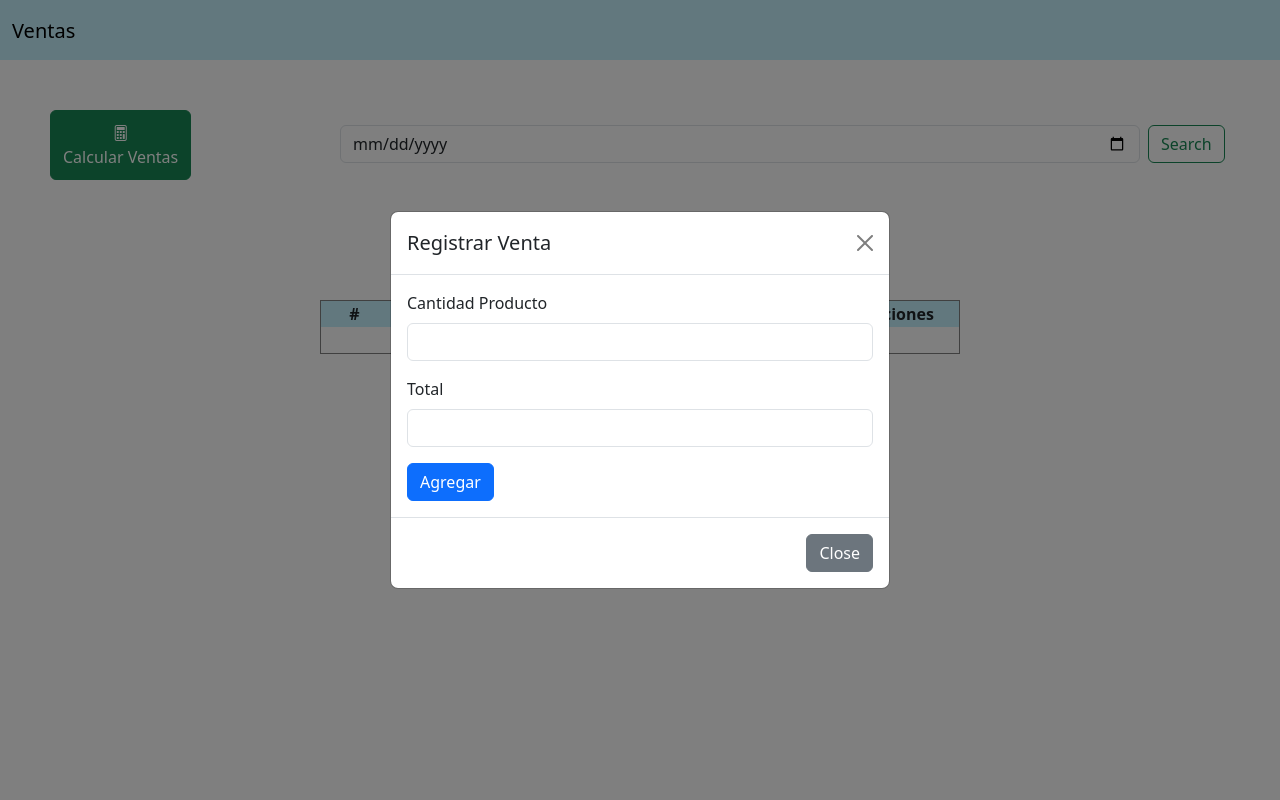
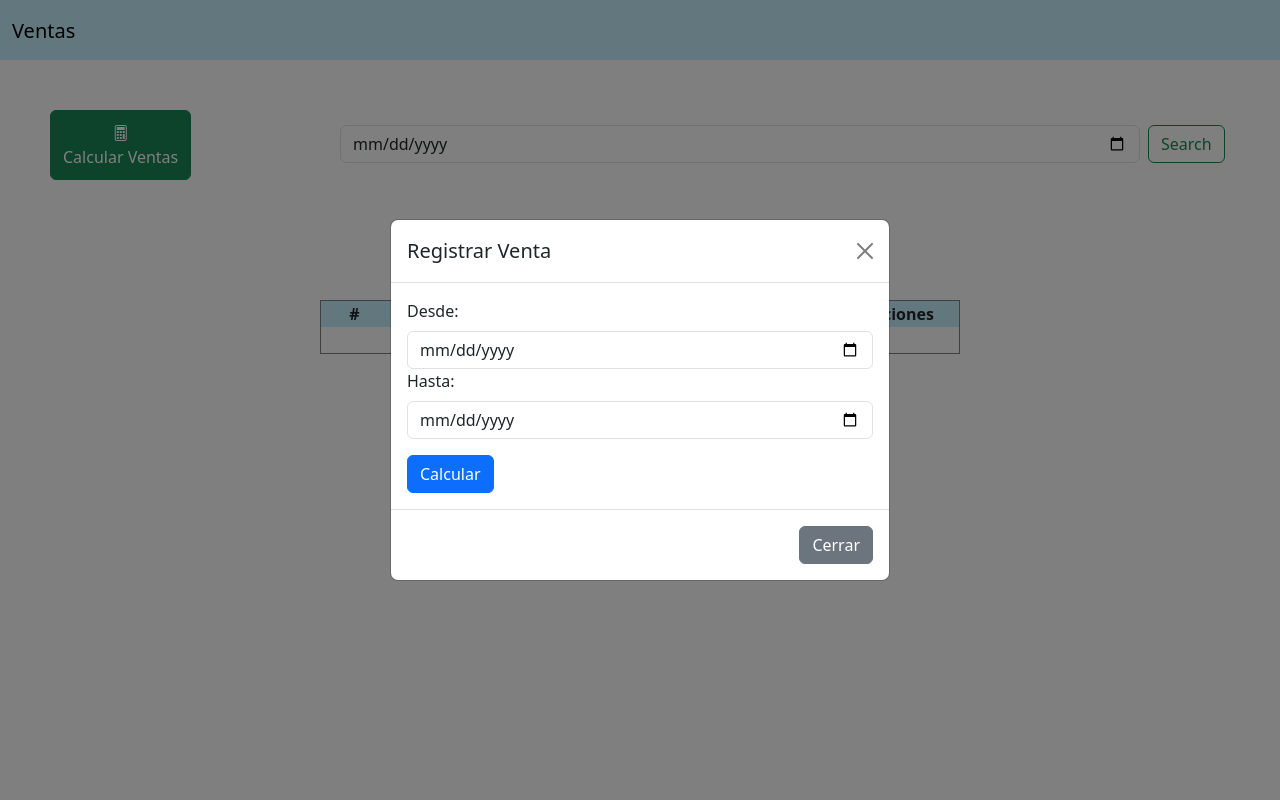
Before and after one commit to JonDev12/LA-PASADITA-MVC, a PHP site: page /Ventas.php in a window 1280 px wide, after a click on "Calcular Ventas"; the page is wider, and only the part inside the window is pictured. Run offline with PHP 8.4, Linux system fonts and the light colour scheme; data that the repository does not hold is empty.

Commit message:
Deshago cambios

```diff
--- a/View/Ordenes.php
+++ b/View/Ordenes.php
@@ -62,7 +62,7 @@ $ord = new ControllerOrders();
 
                     <div class="modal-body">
                         <!-- Modal body content goes here -->
-                        <form id="form-modal-NewOrder" action="../Controller/Modals/Ctrl_Mod_Ordenes.php">
+                        <form id="form-modal-NewOrder">
                             <div class="mb-3 ">
                                 <label for="exampleInputPassword1" class="form-label">Estado de Orden</label>
                                 <select class="form-select" aria-label="Default select example">
@@ -98,6 +98,7 @@ $ord = new ControllerOrders();
                 </div>
             </div>
         </div>
+
         <div class="modal fade" id="modalCalc" tabindex="-1" aria-labelledby="modalRegistroLabel" aria-hidden="true">
             <div class="modal-dialog modal-dialog-centered">
                 <div class="modal-content">
@@ -152,8 +153,6 @@ $ord = new ControllerOrders();
         </div>
     </div>
 
-    <div id="InsertAl"></div>
-
     <script src="../js_personalizado/Orders.js"></script>
     <script src="../js/bootstrap.min.js"></script>
 </body>
--- a/View/Ventas.php
+++ b/View/Ventas.php
@@ -30,17 +30,12 @@ $sales = new ControllerSales();
     <!--Botones CRUD-->
     <div class="col" style="margin-left: 50px; margin-top:50px">
         <div>
-            <!--<button class="col btn btn-primary b_venta" >
-                <i class="bi bi-bag-plus-fill"></i>
-                <br>
-                Agregar Venta
-            </button>-->
-
             <button class="col btn btn-success b_venta" data-bs-toggle="modal" data-bs-target="#modalRegistro">
                 <i class="bi bi-calculator"></i>
                 <br>
                 Calcular Ventas
             </button>
+
             <div class="row" style="position: absolute; top: 125px; left: 340px;">
                 <form class="d-flex" role="search">
                     <input class="form-control me-2" type="date" placeholder="Search" aria-label="Search" style="width:800px">
@@ -61,19 +56,17 @@ $sales = new ControllerSales();
                     <!-- Modal body content goes here -->
                     <form>
                         <div class="mb-3">
-                            <label for="productName" class="form-label">Cantidad Producto</label>
-                            <input type="number" class="form-control" id="countProd" required>
+                            <label for="productName" class="form-label">Desde:</label>
+                            <input type="date" class="form-control" id="countProdDate" required>
+                            <label for="productName" class="form-label">Hasta:</label>
+                            <input type="date" class="form-control" id="countProdDate2" required>
                         </div>
-                        <div class="mb-3">
-                            <label for="productPrice" class="form-label">Total</label>
-                            <input type="number" class="form-control" id="productPrice" required>
-                        </div>
-                        <button type="submit" class="btn btn-primary">Agregar</button>
+                        <button type="submit" class="btn btn-primary">Calcular</button>
                     </form>
                 </div>
                 <div class="modal-footer">
                     <!-- Modal footer content goes here -->
-                    <button type="button" class="btn btn-secondary" data-bs-dismiss="modal">Close</button>
+                    <button type="button" class="btn btn-secondary" data-bs-dismiss="modal">Cerrar</button>
                 </div>
             </div>
         </div>
```
